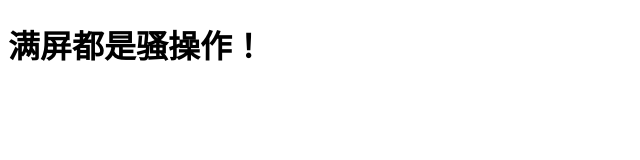
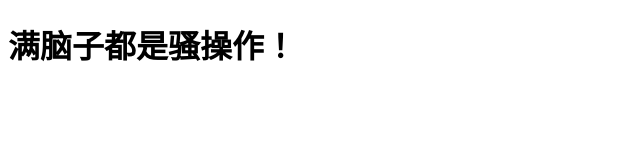
Before and after one commit to lyaf/newtd, a website: page app/index.html in a window 1280 px wide. Shown: the whole page, without its empty margins (0-640 px from the left). Drawn offline with Linux system fonts and the light colour scheme.

Commit message:
test push

```diff
--- a/app/index.html
+++ b/app/index.html
@@ -5,6 +5,6 @@
     <title>test</title>
 </head>
 <body>
-   <h1>满屏都是骚操作！</h1>
+   <h1>满脑子都是骚操作！</h1>
 </body>
 </html>
```
